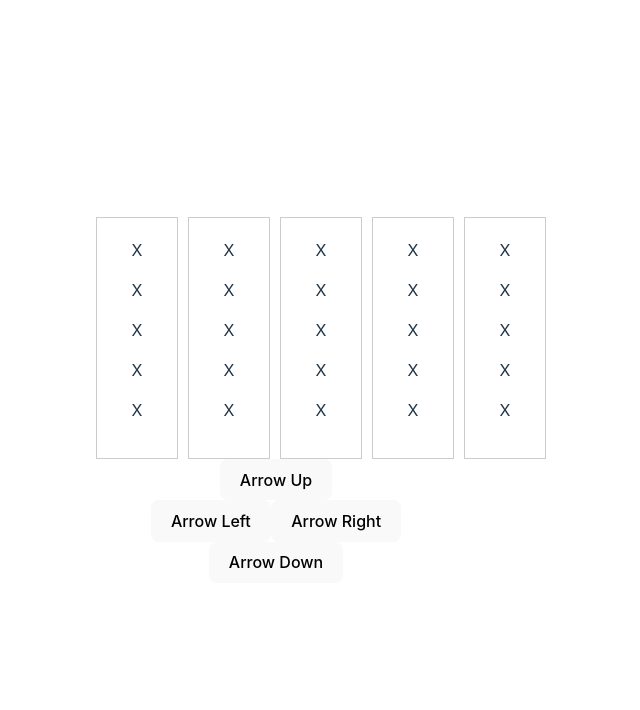
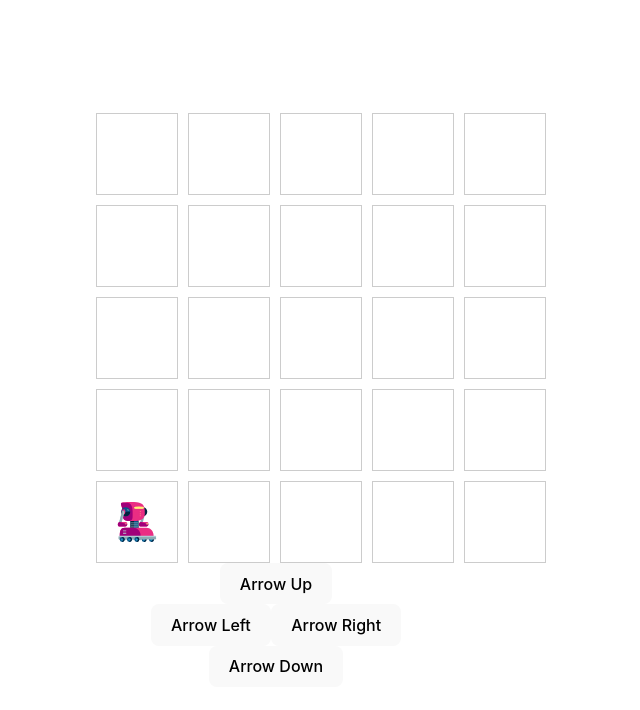
Before and after one commit to dishanfernando91/proton_coding_challenge, a React (Vite) app: page / in a window 1280 px wide. Shown: the top 710 px of the page, without its empty margins (364-1004 px from the left). Built offline with nearby package versions, Linux system fonts and the light colour scheme.

Commit message:
add navpad functionality and robot svg

```diff
--- a/package.json
+++ b/package.json
@@ -15,6 +15,7 @@
     "sass": "^1.69.5"
   },
   "devDependencies": {
+    "@types/lodash.isequal": "^4.5.8",
     "@types/react": "^18.2.37",
     "@types/react-dom": "^18.2.15",
     "@typescript-eslint/eslint-plugin": "^6.10.0",
@@ -23,6 +24,7 @@
     "eslint": "^8.53.0",
     "eslint-plugin-react-hooks": "^4.6.0",
     "eslint-plugin-react-refresh": "^0.4.4",
+    "lodash.isequal": "^4.5.0",
     "typescript": "^5.2.2",
     "vite": "^5.0.0"
   }
--- a/src/App.tsx
+++ b/src/App.tsx
@@ -1,4 +1,4 @@
-import { Table, NavPad } from "src/components";
+import { Table, NavPad } from "./components";
 import { NavigationProvider } from "./store/navigation.context";
 
 import "./App.css";
--- a/src/components/Table/Cell/Cell.tsx
+++ b/src/components/Table/Cell/Cell.tsx
@@ -1,21 +1,29 @@
 // import { useState } from "react";
 import "./Cell.scss";
 
+import RobotSvg from "../../assets/robot.svg";
+
 interface CellProps {
-  x: number;
-  y: number;
+  cellPosition: {
+    x: number;
+    y: number;
+  };
   isOccupied: boolean;
-  onClick: (x: number, y: number) => void;
+  // onClick: (x: number, y: number) => void;
 }
 
-const Cell: React.FC<CellProps> = ({ x, y, isOccupied, onClick }) => {
-  // const handleClick = () => {
-  //   onClick(x, y);
-  // };
-
+const Cell: React.FC<CellProps> = ({ cellPosition, isOccupied }) => {
   return (
-    <div className="cell-body" onClick={() => console.log("clicked")}>
-      X
+    <div className="cell-body" onClick={() => console.log(cellPosition)}>
+      {isOccupied ? (
+        <img
+          src={RobotSvg}
+          alt="Robot Image"
+          style={{ height: 40, width: 40 }}
+        />
+      ) : (
+        ""
+      )}
     </div>
   );
 };
--- a/src/components/Table/Table.scss
+++ b/src/components/Table/Table.scss
@@ -1,4 +1,4 @@
-.grid-container {
+.cell-container {
   display: grid;
   grid-template-columns: repeat(5, 1fr); /* 5 columns */
   grid-gap: 10px; /* Space between items */
@@ -6,7 +6,7 @@
   margin: 0 auto; /* Center the grid */
 }
 
-.grid-item {
+.cell-item {
   border: 1px solid #ccc; /* Border for each item */
   padding: 20px; /* Adjust padding as needed */
   text-align: center;
--- a/src/components/Table/Table.tsx
+++ b/src/components/Table/Table.tsx
@@ -1,34 +1,34 @@
-import React, { useState } from "react";
+import { useState } from "react";
 import { Cell } from "./Cell";
+import useNavigation from "../../hooks/useNavigation";
+import isEqual from "lodash.isequal";
 
 import "./Table.scss";
 
-const Table: React.FC = () => {
-  const [cells, setCells] = useState<boolean[][]>(
-    Array.from({ length: 5 }, () => Array(5).fill(false))
-  );
+const Table = () => {
+  const { position } = useNavigation();
 
-  const handleCellClick = (clickedX: number, clickedY: number) => {
-    setCells((prevCells) => {
-      const newCells = [...prevCells];
-      newCells[clickedX][clickedY] = !newCells[clickedX][clickedY];
-      return newCells;
-    });
+  const renderCells = () => {
+    const cells = [];
+    for (let y = 5; y >= 1; y--) {
+      for (let x = 1; x < 6; x++) {
+        cells.push(
+          <Cell
+            key={`${x}-${y}`}
+            cellPosition={{ x, y }}
+            isOccupied={isEqual(position, { x, y })}
+          />
+        );
+      }
+    }
+    return cells;
   };
 
   return (
-    <div className="grid-container">
-      {cells.map((row, x) => (
-        <div key={x} className="grid-item">
-          {row.map((isOccupied, y) => (
-            <Cell
-              key={`${x}-${y}`}
-              x={x}
-              y={y}
-              isOccupied={isOccupied}
-              onClick={handleCellClick}
-            />
-          ))}
+    <div className="cell-container">
+      {renderCells().map((cell, index) => (
+        <div key={`cell-wrapper-${index}`} className="cell-item">
+          {cell}
         </div>
       ))}
     </div>
--- a/src/store/navigation.reducer.ts
+++ b/src/store/navigation.reducer.ts
@@ -43,7 +43,7 @@ function navigationReducer(state: IInitialState, action: IAction) {
         : { ...state, position: { ...position, y: position.y - 1 } };
 
     case NAV_ACTIONS.LEFT:
-      return position.y === MIN_DISTANCE
+      return position.x === MIN_DISTANCE
         ? { ...state, error: true }
         : { ...state, position: { ...position, x: position.x - 1 } };
 
--- a/tsconfig.json
+++ b/tsconfig.json
@@ -5,6 +5,8 @@
     "lib": ["ES2020", "DOM", "DOM.Iterable"],
     "module": "ESNext",
     "skipLibCheck": true,
+    "allowJs": true,
+    "checkJs": false,
 
     /* Bundler mode */
     "moduleResolution": "bundler",
--- a/vite.config.ts
+++ b/vite.config.ts
@@ -7,10 +7,4 @@ export default defineConfig({
   server: {
     port: 3000,
   },
-  resolve: {
-    alias: {
-      src: "/src",
-      assets: "/assets",
-    },
-  },
 });
```
Also changed, not shown: 1 other file (tests, documents, lock files or other folders).
